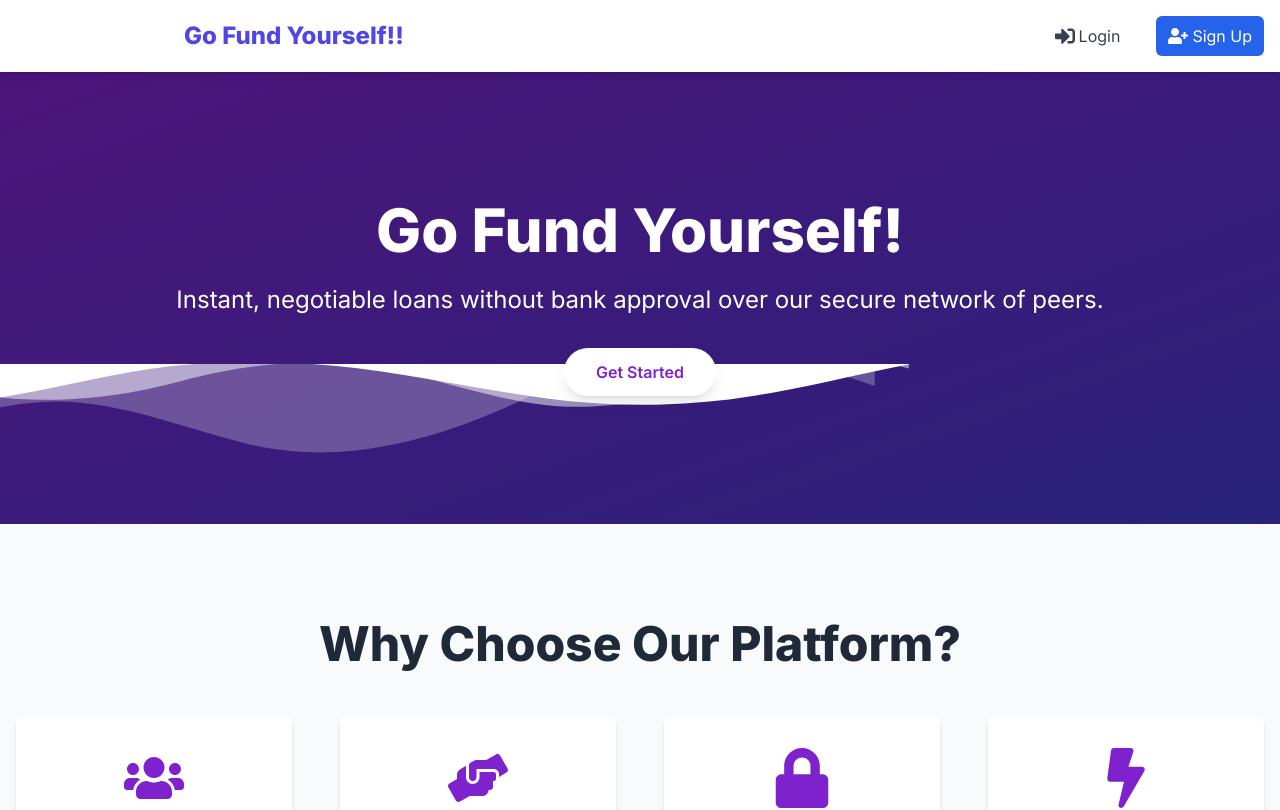
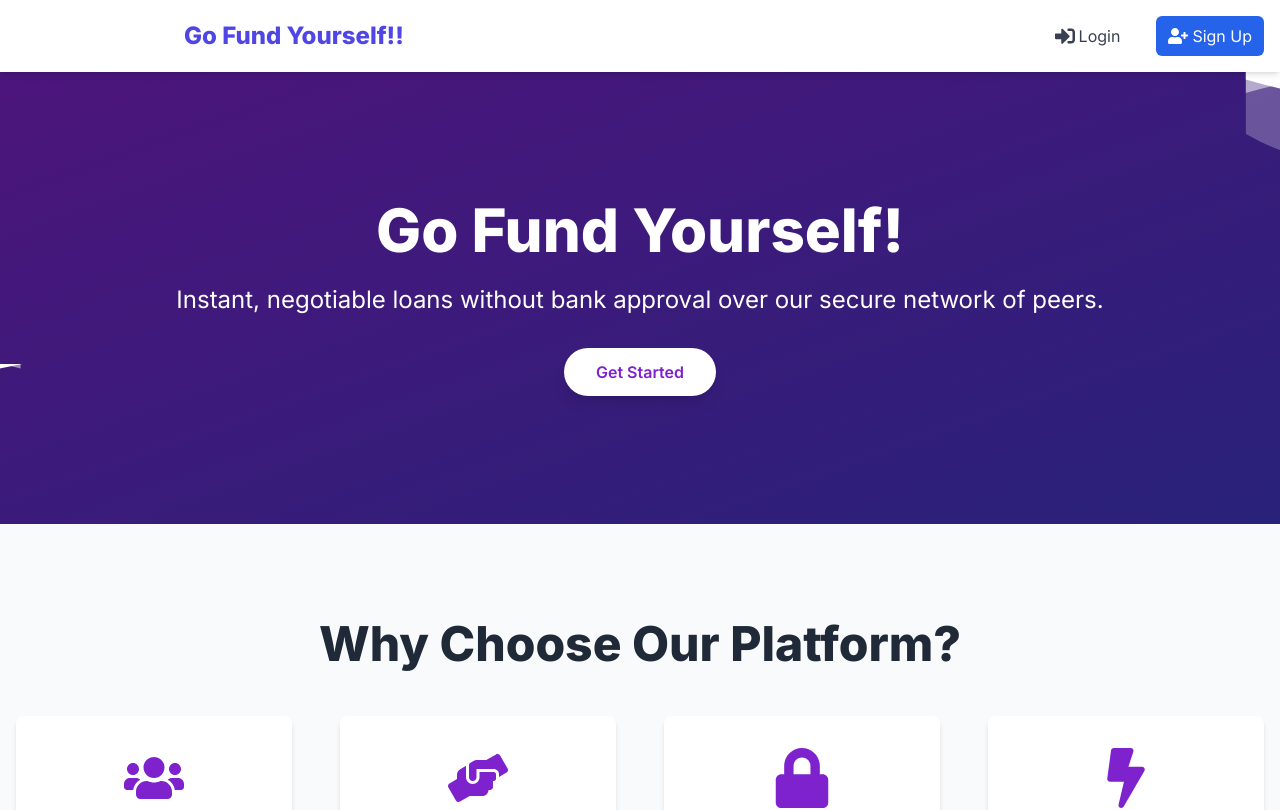
Before and after one commit to AritraRoy0/GFY, a Next.js app in the folder client/: page / in a window 1280 px wide. Shown: the top 810 px of the page. Built offline with nearby package versions, Linux system fonts and the light colour scheme.

Commit message:
Client: Design v2 Draft 1

```diff
--- a/client/src/app/page.tsx
+++ b/client/src/app/page.tsx
@@ -26,16 +26,30 @@ const fadeInUp = {
 
 const Hero: React.FC = () => {
   // Define animation variants for the waves
-  const waveAnimation = {
+  const waveAnimationLeft = {
     animate: {
-      x: ['0%', '-50%'], // Adjust based on the SVG width
+      x: ['0%', '100%', '0%'], // Moves from left to right and back to left
     },
     transition: {
       x: {
         repeat: Infinity,
         repeatType: 'loop',
         duration: 10, // Adjust the speed of the animation
-        ease: 'linear',
+        ease: 'easeInOut',
+      },
+    },
+  };
+
+  const waveAnimationRight = {
+    animate: {
+      x: ['0%', '-100%', '0%'], // Moves from right to left and back to right
+    },
+    transition: {
+      x: {
+        repeat: Infinity,
+        repeatType: 'loop',
+        duration: 10, // Adjust the speed of the animation
+        ease: 'easeInOut',
       },
     },
   };
@@ -74,12 +88,12 @@ const Hero: React.FC = () => {
           Get Started
         </motion.a>
       </div>
-      {/* Animated Decorative SVG Wave */}
+      {/* Animated Decorative SVG Waves */}
       <motion.div
-        className="absolute bottom-0 left-0 w-full overflow-hidden leading-none"
-        {...waveAnimation}
+        className="absolute top-0 left-0 w-full overflow-hidden leading-none"
+        {...waveAnimationLeft}
       >
-        {/* First Wave */}
+        {/* Top Wave */}
         <svg
           className="block w-full h-24 md:h-40"
           xmlns="http://www.w3.org/2000/svg"
@@ -101,9 +115,14 @@ const Hero: React.FC = () => {
             fill="#ffffff"
           />
         </svg>
-        {/* Second Wave */}
+      </motion.div>
+      <motion.div
+        className="absolute bottom-0 left-0 w-full overflow-hidden leading-none"
+        {...waveAnimationRight}
+      >
+        {/* Bottom Wave */}
         <svg
-          className="absolute top-0 left-full block w-full h-24 md:h-40"
+          className="block w-full h-24 md:h-40"
           xmlns="http://www.w3.org/2000/svg"
           preserveAspectRatio="none"
           viewBox="0 0 1200 120"
```
